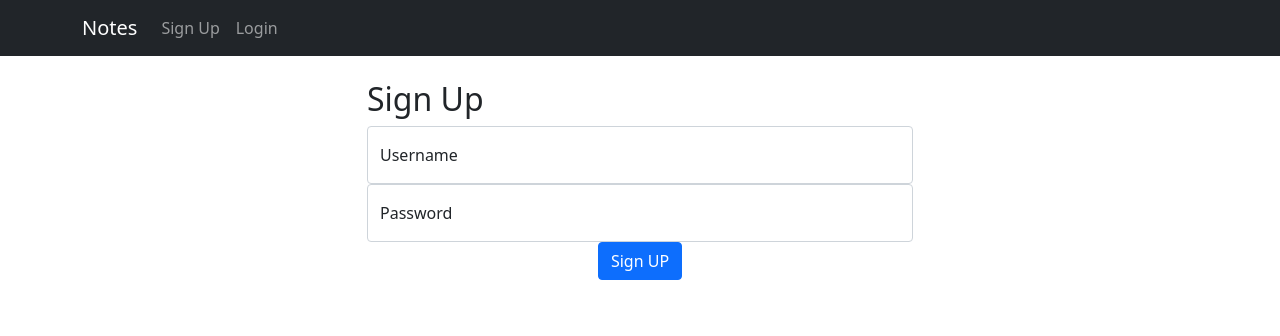
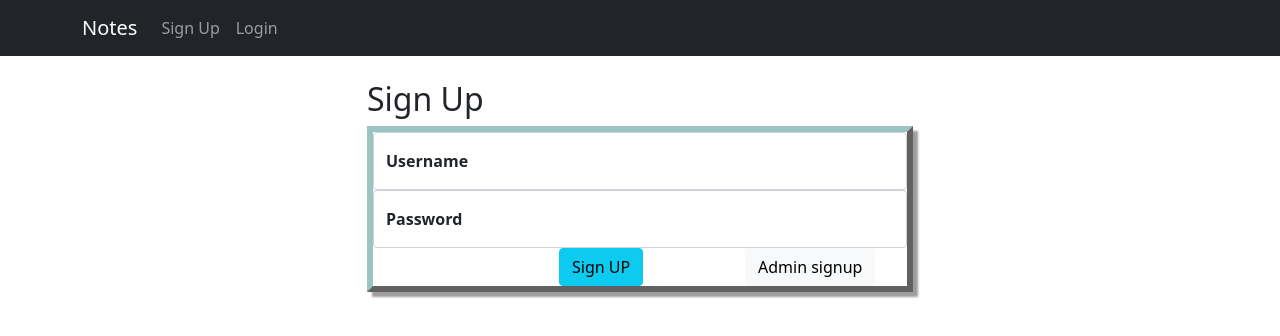
Before and after one commit to aliraad79/web-hw3, a React (Create React App) app in the folder frontend/: page /signup in a window 1280 px wide. Shown: the top 336 px of the page. Built offline with nearby package versions, Linux system fonts and the light colour scheme.

Commit message:
seperate modals and add admin sign up

```diff
--- a/frontend/src/components/Login.js
+++ b/frontend/src/components/Login.js
@@ -1,7 +1,6 @@
 import {
   Form,
   Button,
-  Modal,
   FloatingLabel,
   Container,
   Row,
@@ -11,13 +10,13 @@ import { useState } from "react";
 import { Navigate, useNavigate } from "react-router-dom";
 import BASE_SERVER_URL from "../consts";
 import MyNavbar from "./Navbar";
+import MyModal from "./MyModal";
 
 const Login = () => {
   const [username, setUsername] = useState("");
   const [password, setPassword] = useState("");
   const [showModalError, setShowModalError] = useState(false);
 
-  const handleClose = () => setShowModalError(false);
   const navigate = useNavigate();
 
   const login_user = async (event) => {
@@ -50,9 +49,11 @@ const Login = () => {
       <MyNavbar />
       <br />
       <Container>
-      <Row>
+        <Row>
           <Col></Col>
-          <Col xs={6}><h2>Login</h2></Col>
+          <Col xs={6}>
+            <h2>Login</h2>
+          </Col>
           <Col></Col>
         </Row>
         <Row>
@@ -61,7 +62,8 @@ const Login = () => {
             <div
               style={{
                 boxShadow: "5px 5px 2px #9E9E9E",
-                border: "4px solid #77f799",
+                border: "6px solid",
+                borderColor: "#616161 #9bc5c3 #9bc5c3 #616161",
                 fontWeight: "550",
               }}
             >
@@ -95,17 +97,10 @@ const Login = () => {
           </Col>
           <Col></Col>
         </Row>
-        <Modal show={showModalError} onHide={handleClose}>
-          <Modal.Header closeButton>
-            <Modal.Title>Login Error</Modal.Title>
-          </Modal.Header>
-          <Modal.Body>Username or password is incorrect</Modal.Body>
-          <Modal.Footer>
-            <Button variant="primary" onClick={handleClose}>
-              OK
-            </Button>
-          </Modal.Footer>
-        </Modal>
+
+        {showModalError && (
+          <MyModal text="User not found" title="Login Error" />
+        )}
       </Container>
     </>
   );
--- /dev/null
+++ b/frontend/src/components/MyModal.js
@@ -0,0 +1,31 @@
+import { Button, Modal } from "react-bootstrap";
+import { useState } from "react";
+
+const MyModal = ({ text, title }) => {
+  const [show, setShow] = useState(true);
+
+  const handleClose = () => setShow(false);
+
+  return (
+    <>
+      <Modal
+        show={show}
+        onHide={handleClose}
+        backdrop="static"
+        keyboard={false}
+      >
+        <Modal.Header closeButton>
+          <Modal.Title>{title}</Modal.Title>
+        </Modal.Header>
+        <Modal.Body>{text}</Modal.Body>
+        <Modal.Footer>
+          <Button variant="secondary" onClick={handleClose}>
+            Understood
+          </Button>
+        </Modal.Footer>
+      </Modal>
+    </>
+  );
+};
+
+export default MyModal;
--- a/frontend/src/components/SignUp.js
+++ b/frontend/src/components/SignUp.js
@@ -1,7 +1,6 @@
 import {
   Form,
   Button,
-  Modal,
   FloatingLabel,
   Container,
   Row,
@@ -11,13 +10,15 @@ import { useState } from "react";
 import { Navigate, useNavigate } from "react-router-dom";
 import BASE_SERVER_URL from "../consts";
 import MyNavbar from "./Navbar";
+import MyModal from "./MyModal";
 
 const Login = () => {
   const [username, setUsername] = useState("");
   const [password, setPassword] = useState("");
-  const [showModalError, setShowModalError] = useState(false);
+  const [adminSecret, setadminSecret] = useState("");
+  const [showErrorModal, setShowErrorModal] = useState(false);
+  const [adminMode, setAdminMode] = useState(false);
 
-  const handleClose = () => setShowModalError(false);
   const navigate = useNavigate();
 
   const signup_user = async (event) => {
@@ -25,16 +26,17 @@ const Login = () => {
     await fetch(`${BASE_SERVER_URL}/signup`, {
       method: "POST",
       body: JSON.stringify({
-        username: username,
-        password: password,
-        is_admin: false,
+        username,
+        password,
+        secret_phrase: adminSecret,
       }),
     })
       .then((response) => {
         if (response.status === 200) {
           return response.json();
         } else {
-          setShowModalError(true);
+          setShowErrorModal(true);
+          return;
         }
       })
       .then((response) => {
@@ -52,12 +54,22 @@ const Login = () => {
       <Container>
         <Row>
           <Col></Col>
-          <Col xs={6}><h2>Sign Up</h2></Col>
+          <Col xs={6}>
+            <h2>Sign Up</h2>
+          </Col>
           <Col></Col>
         </Row>
         <Row>
           <Col></Col>
           <Col xs={6}>
+            <div
+              style={{
+                boxShadow: "5px 5px 2px #9E9E9E",
+                border: "6px solid",
+                borderColor: "#9bc5c3 #616161 #616161 #9bc5c3",
+                fontWeight: "550",
+              }}
+            >
               <Form onSubmit={signup_user}>
                 <FloatingLabel label="Username">
                   <Form.Control
@@ -78,26 +90,43 @@ const Login = () => {
                     }}
                   />
                 </FloatingLabel>
-              <center>
-                <Button variant="primary" type="submit">
+                {adminMode && (
+                  <FloatingLabel label="Admins Secret">
+                    <Form.Control
+                      type="password"
+                      onChange={(e) => {
+                        setadminSecret(e.target.value);
+                      }}
+                    />
+                  </FloatingLabel>
+                )}
+                <Row>
+                  <Col></Col>
+                  <Col>
+                    <Button variant="info" type="submit">
                       Sign UP
                     </Button>
-              </center>
+                  </Col>
+                  <Col>
+                    <Button
+                      variant="light"
+                      onClick={(e) => {
+                        setAdminMode(!adminMode);
+                      }}
+                    >
+                      Admin signup
+                    </Button>
+                  </Col>
+                </Row>
               </Form>
+            </div>
           </Col>
           <Col></Col>
         </Row>
-        <Modal show={showModalError} onHide={handleClose}>
-          <Modal.Header closeButton>
-            <Modal.Title>Sign up Error</Modal.Title>
-          </Modal.Header>
-          <Modal.Body>Username or password is incorrect</Modal.Body>
-          <Modal.Footer>
-            <Button variant="primary" onClick={handleClose}>
-              OK
-            </Button>
-          </Modal.Footer>
-        </Modal>
+
+        {showErrorModal && (
+          <MyModal text="Username or password is incorrect" title="Error" />
+        )}
       </Container>
     </>
   );
```
Lines whose indentation alone changed are shown as unchanged.
